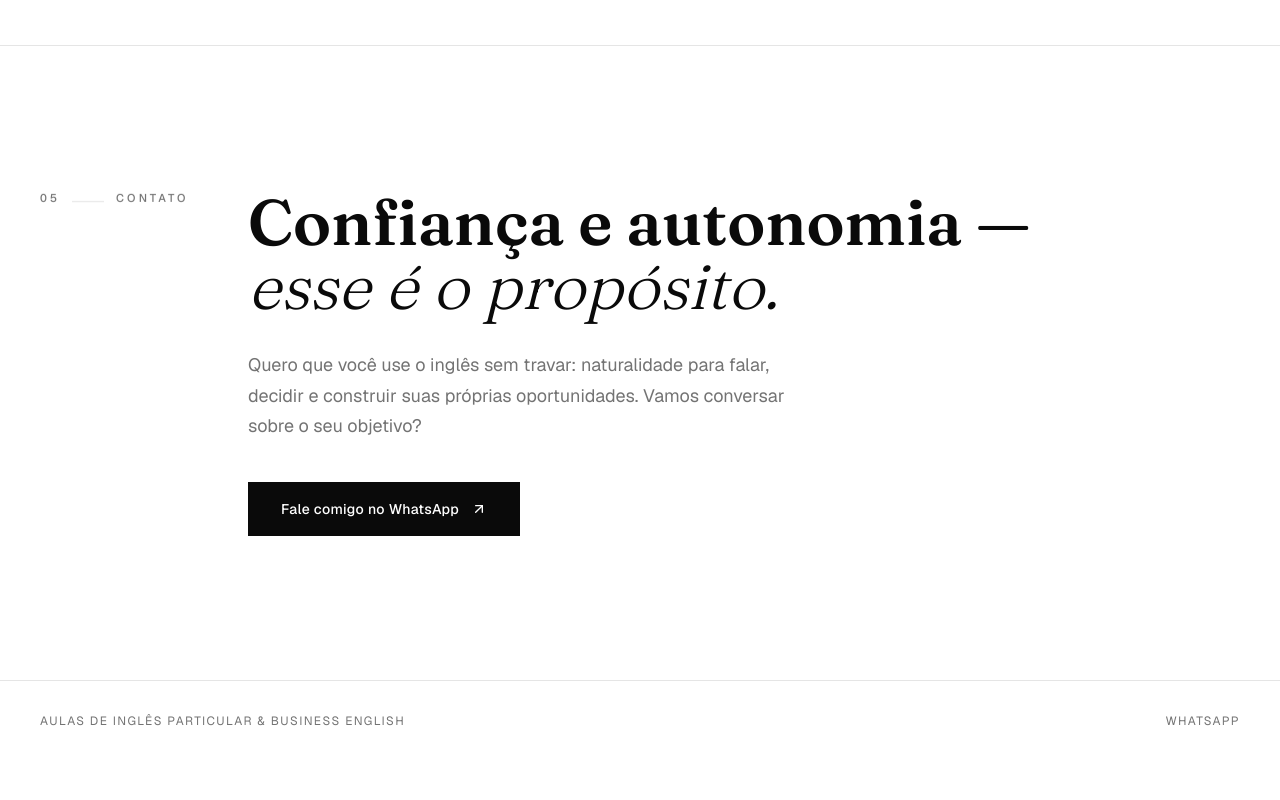
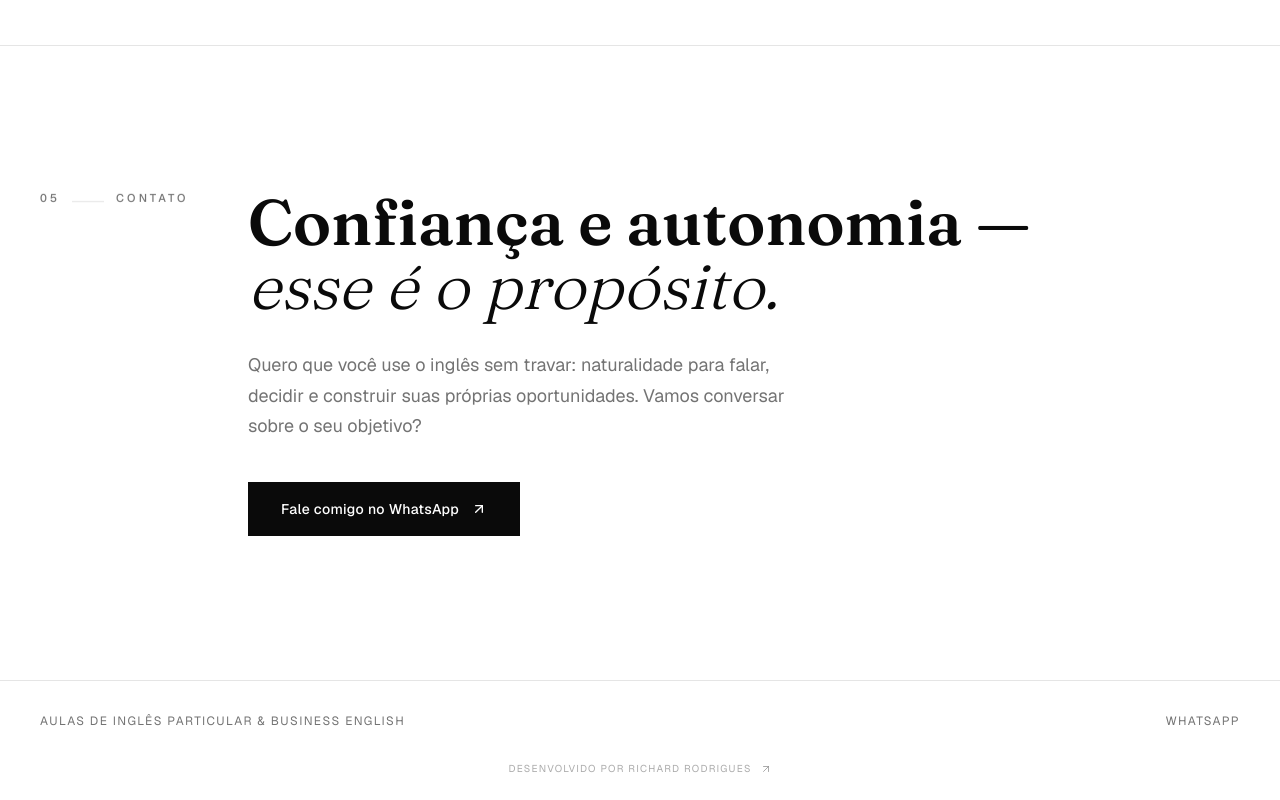
Before and after one commit to souorichard/viviane-voros, a Next.js app: page / in a window 1280 px wide. Shown: the part 3928-4728 px from the top of the page. Before the commit the page ends 4689 px from the top, so only its background shows below. Built offline with nearby package versions, Linux system fonts and the light colour scheme.

Commit message:
feat: add developer credit link to Footer and adjust Header background opacity

```diff
--- a/src/components/footer.tsx
+++ b/src/components/footer.tsx
@@ -1,3 +1,4 @@
+import { ArrowUpRight } from 'lucide-react'
 import { whatsappLink } from '@/mock'
 
 export function Footer() {
@@ -14,6 +15,18 @@ export function Footer() {
           WhatsApp
         </a>
       </div>
+
+      <div className="mx-auto max-w-368 flex items-center justify-center px-6 pb-6 text-[10px] tracking-[0.12em] text-muted-foreground/60 uppercase lg:px-10">
+        <a
+          href="https://github.com/souorichard"
+          target="_blank"
+          rel="noreferrer"
+          className="link-underline w-fit flex items-center gap-2"
+        >
+          Desenvolvido por Richard Rodrigues
+          <ArrowUpRight className="size-3" />
+        </a>
+      </div>
     </footer>
   )
 }
--- a/src/components/header.tsx
+++ b/src/components/header.tsx
@@ -13,7 +13,7 @@ export function Header() {
       className={cn(
         'fixed inset-x-0 top-0 left-0 z-50 transition-colors duration-300',
         scrolled
-          ? 'bg-foreground/60 backdrop-blur-sm shadow-md shadow-black/40'
+          ? 'bg-foreground/40 backdrop-blur-sm shadow-md shadow-black/40'
           : 'bg-transparent',
       )}
     >
```
